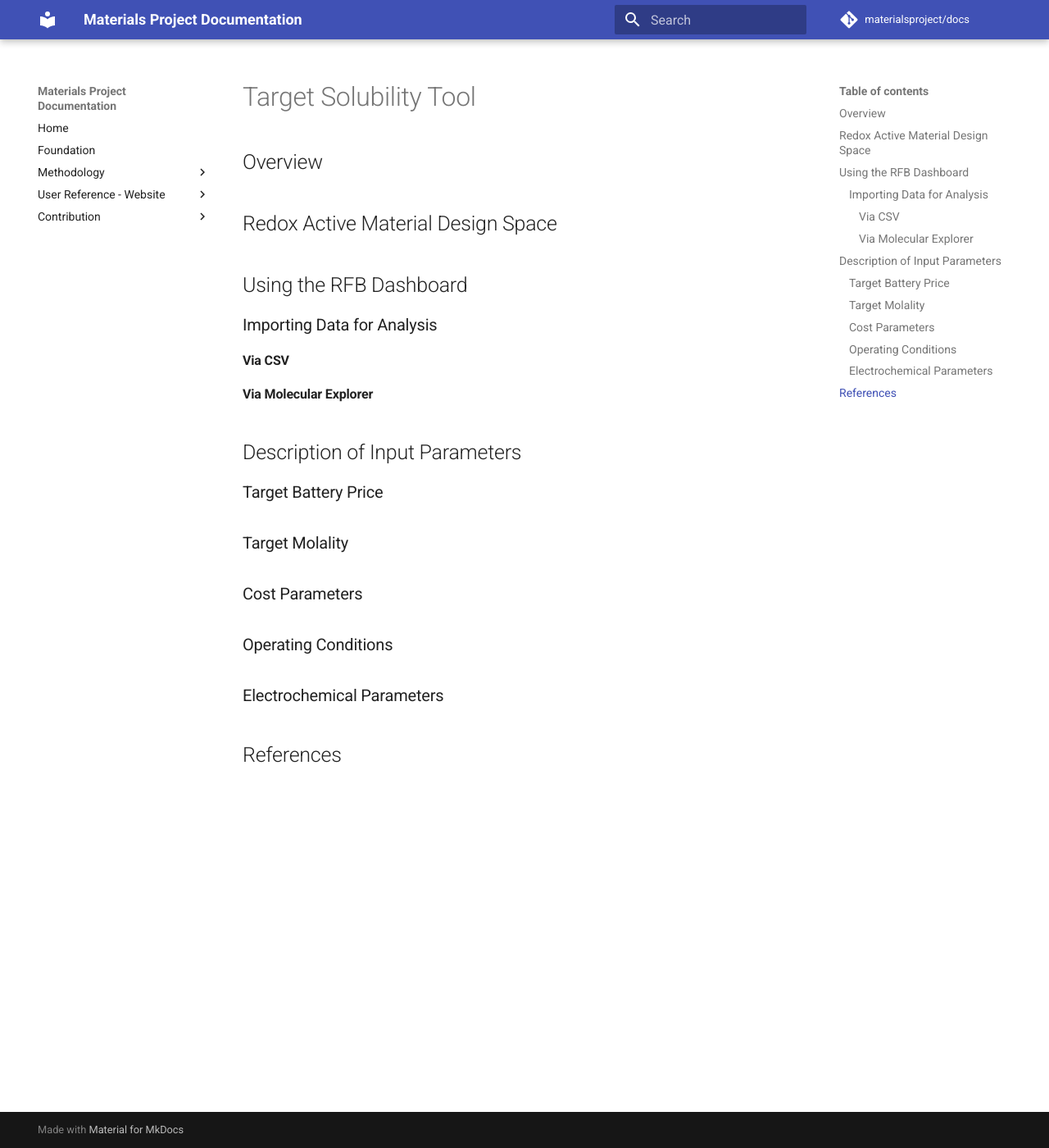
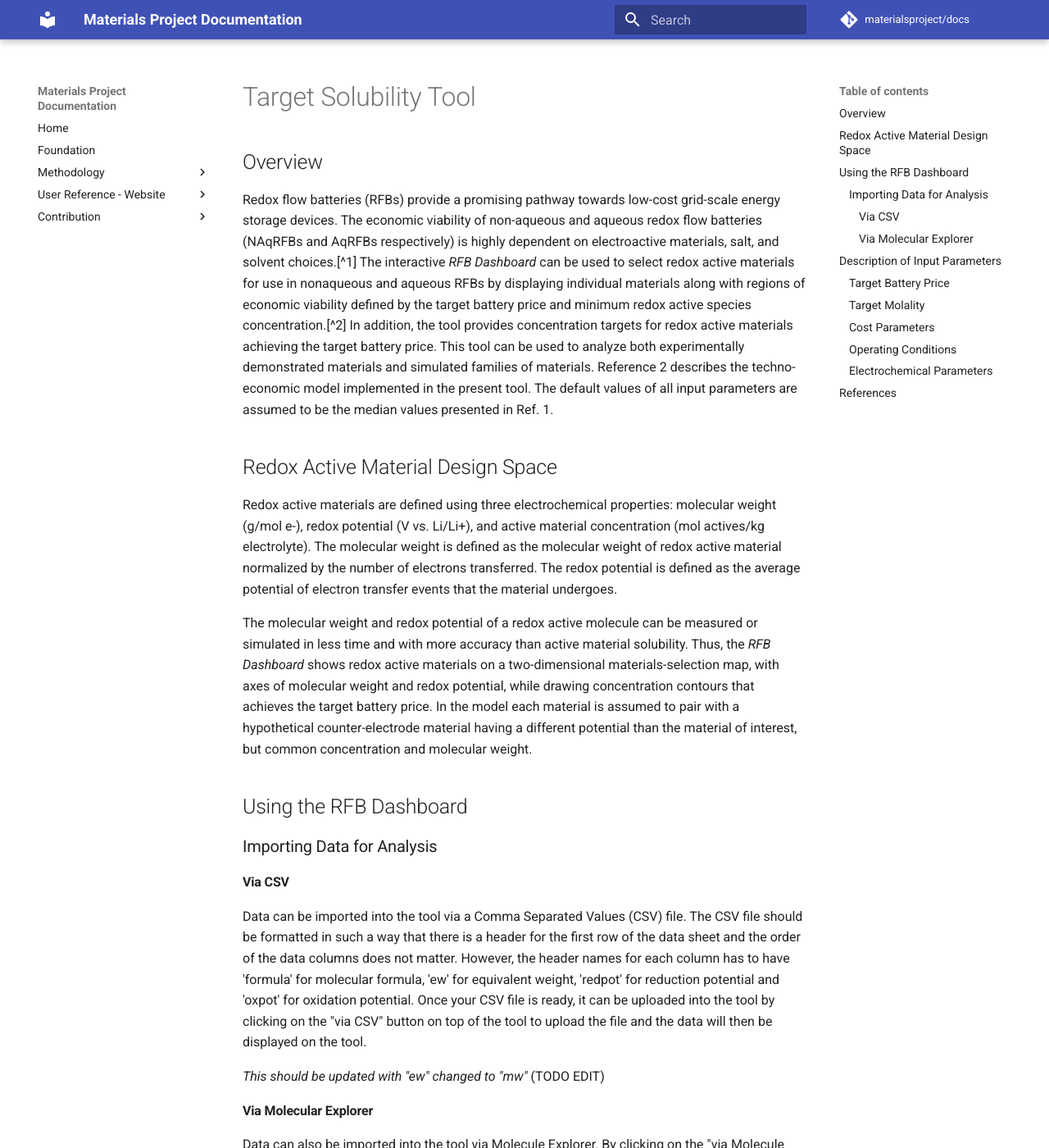
Before and after one commit to materialsproject/docs, an MkDocs documentation site: the page built from docs/user-guide/target-solubility-tool.md, in a window 1280 px wide and 1400 px high. Shown: the whole window at 82% size. Built offline with MkDocs 1.6.1 and Material for MkDocs 9.7.7, drawn with Linux system fonts in a browser that asks for light colours; comment, search, counter and statistics services are not loaded; some of the changed text lies outside the part shown.

Commit message:
Update target-solubility-tool.md with body text

```diff
--- a/docs/user-guide/target-solubility-tool.md
+++ b/docs/user-guide/target-solubility-tool.md
@@ -2,7 +2,36 @@
 
 ## Overview
 
+Redox flow batteries (RFBs) provide a promising pathway towards low-cost grid-scale
+energy storage devices. The economic viability of non-aqueous and aqueous redox flow
+batteries (NAqRFBs and AqRFBs respectively) is highly dependent on electroactive
+materials, salt, and solvent choices.[^1] The interactive *RFB Dashboard* can be used to
+select redox active materials for use in nonaqueous and aqueous RFBs by displaying
+individual materials along with regions of economic viability defined by the target battery
+price and minimum redox active species concentration.[^2] In addition, the tool provides
+concentration targets for redox active materials achieving the target battery price. This
+tool can be used to analyze both experimentally demonstrated materials and simulated
+families of materials. Reference 2 describes the techno-economic model implemented in
+the present tool. The default values of all input parameters are assumed to be the median
+values presented in Ref. 1.
+
 ## Redox Active Material Design Space
+
+Redox active materials are defined using three electrochemical properties:
+molecular weight (g/mol e-), redox potential (V vs. Li/Li+), and active material
+concentration (mol actives/kg electrolyte). The molecular weight is defined as
+the molecular weight of redox active material normalized by the number of
+electrons transferred. The redox potential is defined as the average potential
+of electron transfer events that the material undergoes.
+
+The molecular weight and redox potential of a redox active molecule
+can be measured or simulated in less time and with more accuracy than
+active material solubility. Thus, the *RFB Dashboard* shows redox active
+materials on a two-dimensional materials-selection map, with axes of
+molecular weight and redox potential, while drawing concentration contours
+that achieves the target battery price. In the model each material is
+assumed to pair with a hypothetical counter-electrode material having
+a different potential than the material of interest, but common concentration and molecular weight.
 
 ## Using the RFB Dashboard
 
@@ -10,18 +39,74 @@
 
 #### Via CSV
 
+Data can be imported into the tool via a Comma Separated Values (CSV) file.
+The CSV file should be formatted in such a way that there is a header for the
+first row of the data sheet and the order of the data columns does not matter.
+However, the header names for each column has to have 'formula' for molecular
+formula, 'ew' for equivalent weight, 'redpot' for reduction potential and 'oxpot'
+for oxidation potential. Once your CSV file is ready, it can be uploaded into the
+tool by clicking on the "via CSV" button on top of the tool to upload the file
+and the data will then be displayed on the tool.
+
+*This should be updated with "ew" changed to "mw"* (TODO EDIT)
+
 #### Via Molecular Explorer
+
+Data can also be imported into the tool via Molecule Explorer. By clicking on the
+"via Molecule Explorer" button on top of the RFB Dashboard, the Molecule Explorer
+would appear and materials with desired structures can be selected. Once the molecules
+data set are selected, click on the "Explore Solubility" button to import them into
+the RFB Dashboard for further analysis. For a visual tutorial on how to import data
+via Molecule Explorer, a [short video](https://www.youtube.com/watch?v=w5NHcwujX30)
+is available to demonstrate how the Molecule Explorer is used.
 
 ## Description of Input Parameters
 
 ### Target Battery Price
 
+The maximum battery price for RFBs built using the redox active materials enclosed by
+the concentration contours. The battery price is a combination of reactor cost, electrolyte
+cost, balance-of-plant and addition-to-price costs. Battery price neglects the cost of
+power-conditioning equipment that is included in system price defined in Ref. 1. As a
+result, when calculating battery price balance-of-plant costs are reduced by $100/kW
+compared to that in Ref. 1 used to calculate system price. ($/kWh)
+
 ### Target Molality
+
+The minimum concentration achieving the target battery price for redox active materials
+enclosed by the concentration contours. The molality is defined as a ratio of moles of
+redox active species to kilograms of solvent in mol/kg.
 
 ### Cost Parameters
 
+* Reactor Cost Per Unit Area ($/m2)
+* Salt Cost: cost per unit mass of supporting salt ($/kg)
+* Solvent Cost: cost per unit mass of solvent ($/kg)
+* Active Material Cost: cost per unit mass of active material ($/kg)
+* Additional Contribution to Price: accounts for depreciation, labor, overhead, and margin ($/kW)
+* Balance of Plant Cost: accounts for ancillary equipment costs ($/kW)
+
 ### Operating Conditions
+
+* System Discharge Time: battery discharge time (hours)
+* Depth of Discharge: allowable range of state-of-charge (-)
+* Discharge Voltage Efficiency: ratio of cell potential during cycling to
+the thermodynamically reversible open-circuit cell potential (-)
+* Round-trip Coulombic Efficiency: ratio of charge released during discharging
+cycle to charge stored during charging cycle (-)
+* Discharge System Efficiency: accounts for auxiliary equipment losses during discharge (-)
 
 ### Electrochemical Parameters
 
+* Area-Specific Resistance: accounts for ohmic, kinetic, and transport losses in
+the separator, electrodes, and electrolyte ($\Ohm$-cm2)
+* Stability Limits: solvent window of stability beyond which breakdown occurs (V vs. Li/Li+)
+* Hypothetical Counter-Electrode Potential: Assumed hypothetical counter-electrode
+for full-cell analysis of single electrode materials. (V vs. Li/Li+)
+
 ## References
+
+[^1] R. M. Darling, K. G. Gallagher, J. A. Kowalski, S. Ha, and F. R. Brushett,
+Energy Environ. Sci., 7, 3459-3477 (2014). [DOI:10.1039/C4EE02158D](https://doi.org/10.1039/C4EE02158D)
+
+[^2] R. Dmello, J. D. Milshtein, F. R. Brushett, and K. C. Smith, In Review (2016). <https://doi.org/10.1016/j.jpowsour.2016.08.129>
```
